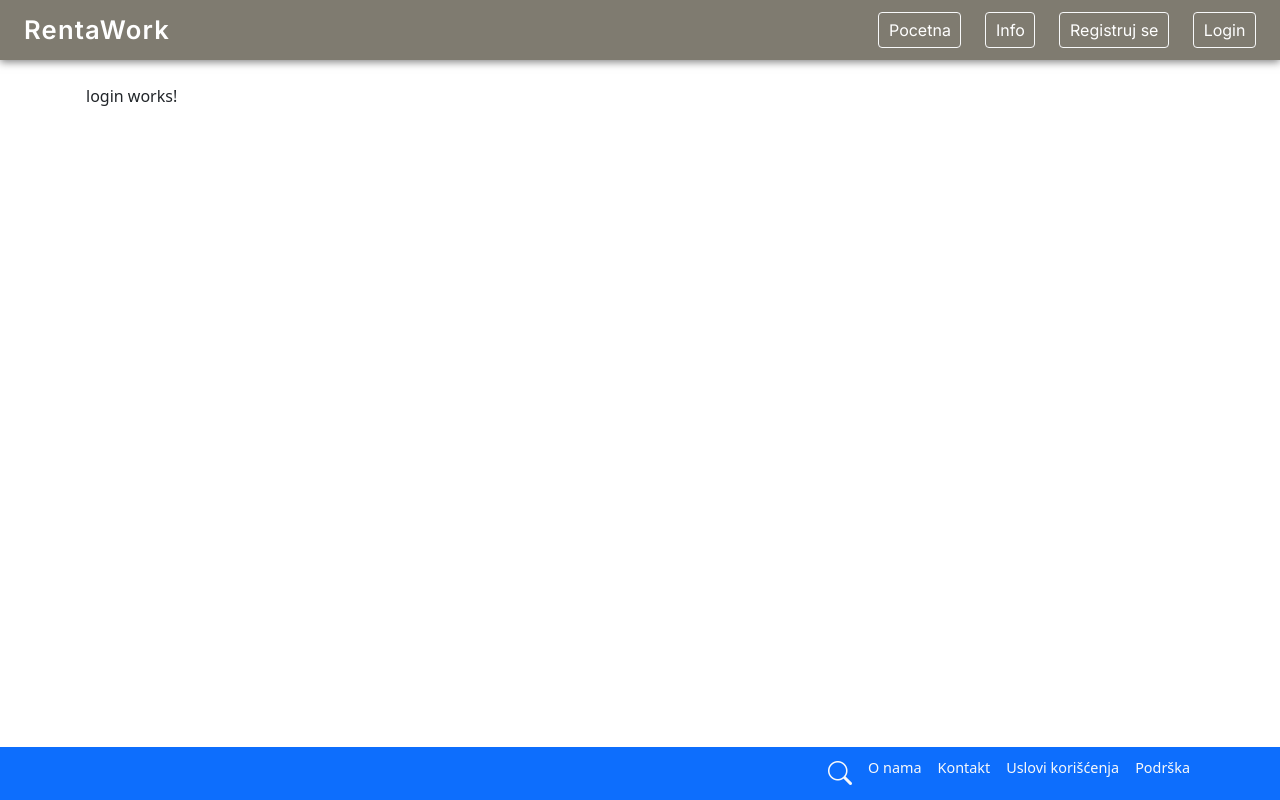
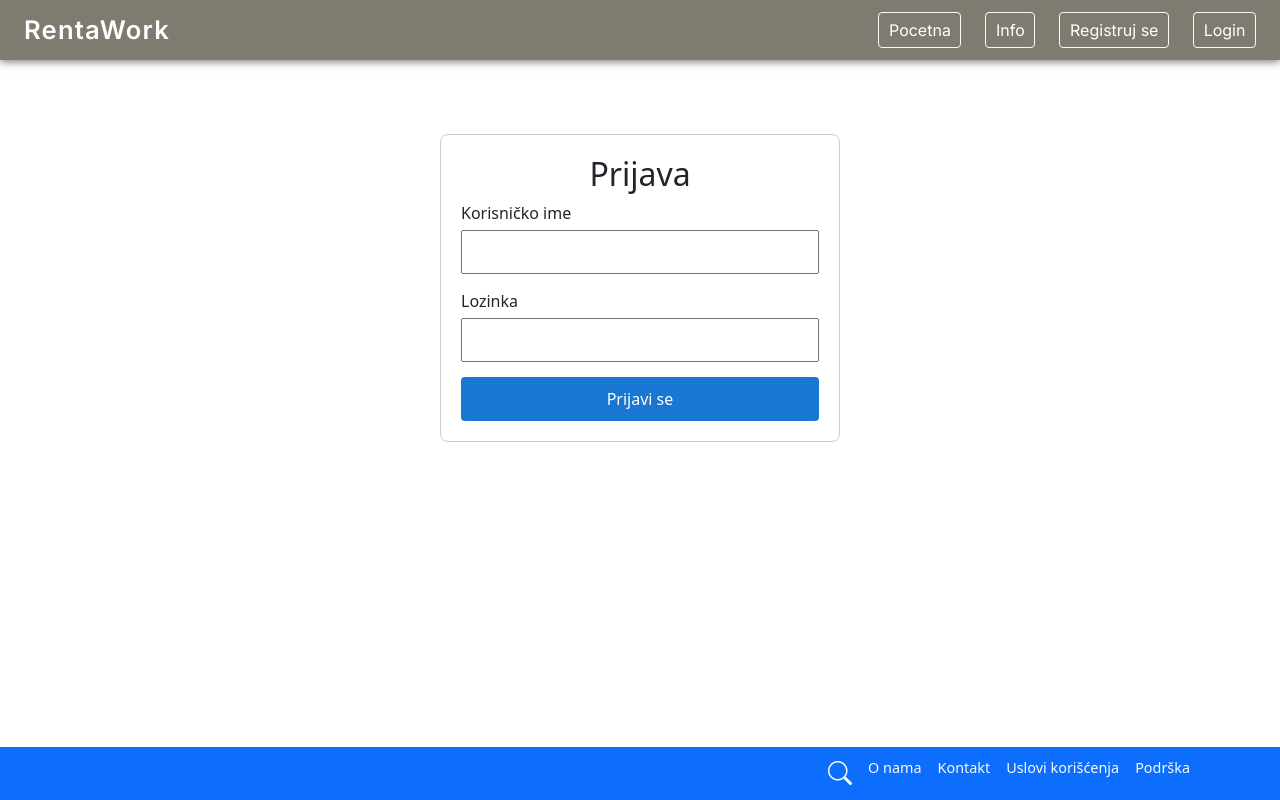
Before and after one commit to mnenadmm/rentaWorks, an Angular app in the folder client/: page /login in a window 1280 px wide. Built offline with nearby package versions, Linux system fonts and the light colour scheme.

Commit message:
login pocetak

```diff
--- a/client/src/app/auth/login/login.component.css
+++ b/client/src/app/auth/login/login.component.css
@@ -0,0 +1,41 @@
+.login-container {
+  max-width: 400px;
+  margin: 50px auto;
+  padding: 20px;
+  border: 1px solid #ccc;
+  border-radius: 8px;
+}
+
+h2 {
+  text-align: center;
+}
+
+.form-group {
+  margin-bottom: 15px;
+}
+
+label {
+  display: block;
+  margin-bottom: 5px;
+}
+
+input[type='text'],
+input[type='password'] {
+  width: 100%;
+  padding: 8px;
+  box-sizing: border-box;
+}
+
+button {
+  width: 100%;
+  padding: 10px;
+  background-color: #1976d2;
+  color: white;
+  border: none;
+  border-radius: 4px;
+  cursor: pointer;
+}
+
+button:hover {
+  background-color: #1565c0;
+}
--- a/client/src/app/auth/login/login.component.html
+++ b/client/src/app/auth/login/login.component.html
@@ -1 +1,28 @@
-<p>login works!</p>
+<div class="login-container">
+  <h2>Prijava</h2>
+  <form (ngSubmit)="onLogin()">
+    <div class="form-group">
+      <label for="username">Korisničko ime</label>
+      <input
+        type="text"
+        id="username"
+        name="username"
+        [(ngModel)]="username"
+        required
+      />
+    </div>
+
+    <div class="form-group">
+      <label for="password">Lozinka</label>
+      <input
+        type="password"
+        id="password"
+        name="password"
+        [(ngModel)]="password"
+        required
+      />
+    </div>
+
+    <button type="submit">Prijavi se</button>
+  </form>
+</div>
--- a/client/src/app/auth/login/login.component.ts
+++ b/client/src/app/auth/login/login.component.ts
@@ -1,12 +1,23 @@
 import { Component } from '@angular/core';
+import { FormsModule } from '@angular/forms';
 
 @Component({
   selector: 'app-login',
-  standalone: true, // ← OVO DODAJ
-  imports: [],       // ← Kasnije ovde možeš dodati FormsModule ako ti treba
+  standalone: true,
+  imports: [FormsModule],
   templateUrl: './login.component.html',
-  styleUrls: ['./login.component.css'] // ← sitna greška: treba "styleUrls", a ne "styleUrl"
+  styleUrls: ['./login.component.css']
 })
 export class LoginComponent {
+  username: string = '';
+  password: string = '';
 
+  onLogin() {
+    if (this.username && this.password) {
+      console.log('Prijava uspešna:', this.username, this.password);
+      // Ovde možeš emitovati event, pozvati servis, itd.
+    } else {
+      alert('Molimo unesite korisničko ime i lozinku.');
+    }
+  }
 }
```
